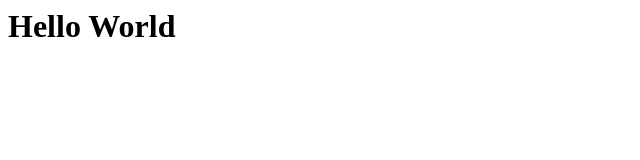
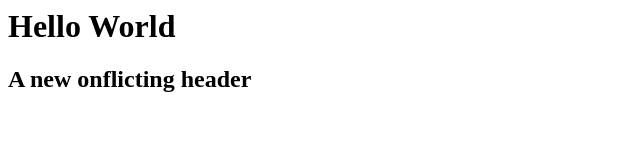
Before and after one commit to jwhil/demo-repo, a plain HTML site: page index.html in a window 1280 px wide. Shown: the whole page, without its empty margins (0-640 px from the left). Drawn offline with Linux system fonts and the light colour scheme.

Commit message:
added a new h2

```diff
--- a/index.html
+++ b/index.html
@@ -1 +1,2 @@
 <h1>Hello World</h1>
+<h2>A new onflicting header</h2>
```
